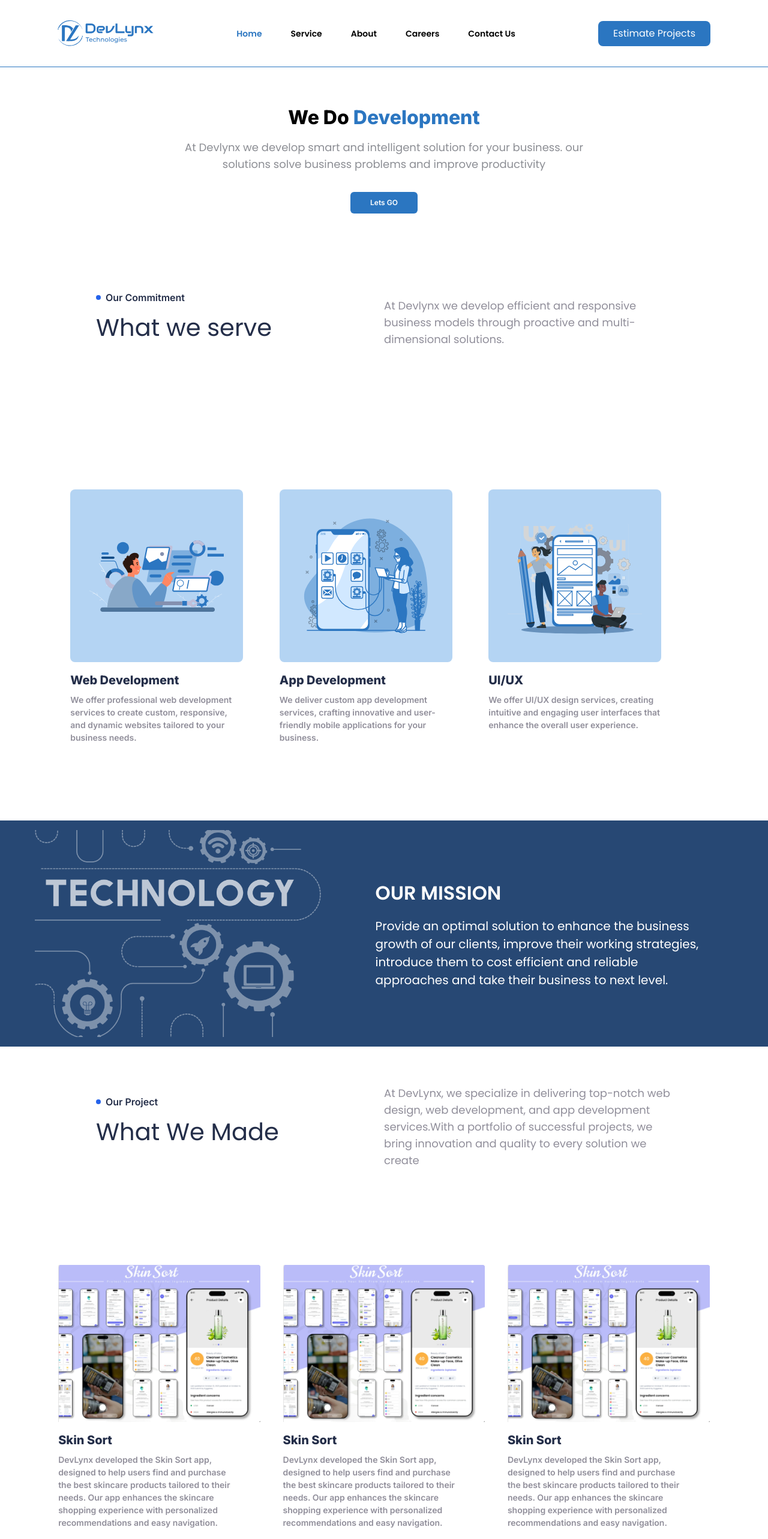
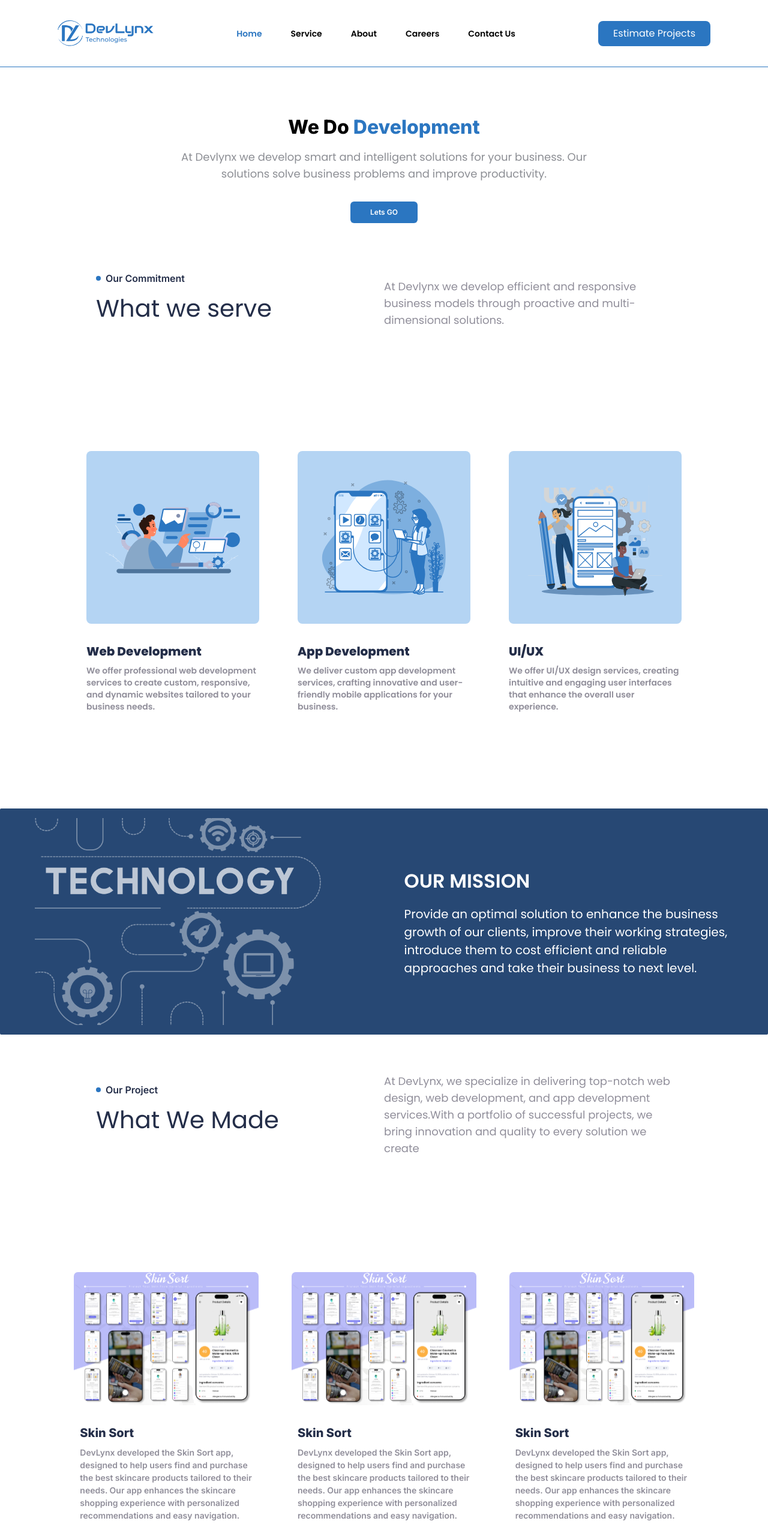
Before and after one commit to mohsin8888/Devlynx, a React (Create React App) app: page / in a window 1280 px wide. Shown: the top 2566 px of the page at 60% size. Built offline with nearby package versions, Linux system fonts and the light colour scheme.

Commit message:
responsive

```diff
--- a/src/components/Card/Carditems.jsx
+++ b/src/components/Card/Carditems.jsx
@@ -1,7 +1,7 @@
 import Webiimage from "../../asset/images/home/webimage.svg";
 import Appimage from "../../asset/images/home/appimage.svg";
 import uximage from "../../asset/images/home/uximage.svg";
-import projectImage1 from "../../asset/images/home/p.png";
+import projectImage1 from "../../asset/images/home/newproject.svg";
 
 export const Carditems = {
   services: [
--- a/src/components/Card/Projectcard.jsx
+++ b/src/components/Card/Projectcard.jsx
@@ -3,15 +3,15 @@
 export const Projectcard = ({ icon, Cardheading, para, Customstylepara }) => {
   return (
 
-    <div className="  md:w-[45%] lg:w-[30%] flex flex-col mx-auto  py-4 sm:py-0 ">
+    <div className="  w-full md:w-1/2 lg:w-1/3 flex flex-col items-center justify-center  py-12  sm:py-8 ">
   <div className="">
     <div className="flex justify-center items-center ">
-      <img src={icon} alt="Web icon" class="w-full h-full" />
+      <img src={icon} alt="Web icon" class=" w-[100%] sm:w-[85%] h-auto" />
     </div>
   </div>
 
 
-  <div className="sm:w-72">
+  <div className="w-full sm:w-72 text-center sm:text-start mt-4">
     <h3 class="text-xl text-[#242E49]  lato font-[800] mt-4 mb-2">{Cardheading}</h3>
     <p class={`text-[#908E9A] lato font-[600] text-[14px] ${Customstylepara}`}>{para}</p>
   </div>
--- a/src/components/Card/Servicescard.jsx
+++ b/src/components/Card/Servicescard.jsx
@@ -3,19 +3,21 @@
 const Servicescard = ({ icon, Cardheading, para, Customstylepara }) => {
   return (
     <>
-   <div class=" md:w-[50%] lg:w-[33%] flex flex-col sm:text-start text-center   py-8 sm:py-0  ">
-  <div className="sm:w-72 h-72 bg-[#B4D4F3] p-8 rounded-lg">
-    <div className="flex justify-center items-center h-full">
-      <img src={icon} alt="Web icon" class="w-full h-full" />
+  <div class="w-full md:w-1/2 lg:w-1/3 flex flex-col items-center justify-center py-8">
+
+  <div class="w-full sm:w-72 h-72 bg-[#B4D4F3] p-8 rounded-lg">
+    <div class="flex justify-center items-center h-full">
+      <img src={icon} alt="Web icon" class="w-full h-full object-contain" />
     </div>
   </div>
 
 
-  <div className="sm:w-72 ">
-    <h3 class="text-xl text-[#242E49]  lato font-[800] mt-4 mb-2">{Cardheading}</h3>
-    <p class={`text-[#908E9A] lato font-[600] text-[14px] ${Customstylepara}`}>{para}</p>
+  <div class="w-full sm:w-72 text-center sm:text-start mt-4">
+    <h3 class="text-xl text-[#242E49] font-extrabold mt-4 mb-2">{Cardheading}</h3>
+    <p class={`text-[#908E9A] font-semibold text-sm ${Customstylepara}`}>{para}</p>
   </div>
 </div>
+
 
 
 
--- a/src/components/Home/Headinghome.jsx
+++ b/src/components/Home/Headinghome.jsx
@@ -4,6 +4,7 @@
     CustomClass,
     Heading,
     subheading,
+    subheadingstyle,
     text,
 
 }) => {
@@ -11,14 +12,14 @@
     <>
       <section class={` flex flex-col lg:flex-row items-start lg:items-center  text-center sm:text-start  ${CustomClass}`}>
         <div class="  w-full md:w-[90%] lg:w-[50%]  mb-4">
-          <div class="flex items-center space-x-2">
-            <div class="w-2 h-2 bg-blue-600 rounded-full"></div>
+          <div class="flex items-center space-x-2 pl-6 sm:pl-0 ">
+            <div class="w-2 h-2 bg-[#2b76c1] rounded-full"></div>
             <span class="text-base text-[#242E49] lato font-[600]">
               {Heading}
             </span>
           </div>
 
-          <h1 class="mt-2 text-[2.5rem]  latofont-[800] text-[#242E49]">
+          <h1 class={`mt-2 text-[2rem]  sm:text-[2.5rem]  latofont-[800] text-[#242E49] ${subheadingstyle}`}>
             {subheading}
           </h1>
         </div>
--- a/src/components/Home/ImageSection/Imagesection.jsx
+++ b/src/components/Home/ImageSection/Imagesection.jsx
@@ -9,8 +9,8 @@
     CustomStyletext
 }) => {
   return (
-    <div className='bg-[#274874] flex items-center justify-center p-4 '>
-    <div className={`flex flex-col lg:flex-row items-center  gap-12   ${CustomClass}`}>
+    <div className='bg-[#274874] flex items-center  rounded-sm justify-center sm:p-4 p-6 '>
+    <div className={`flex flex-col lg:flex-row items-center  gap-24   ${CustomClass}`}>
   {/* <!-- Image Section --> */}
   <div className=" mb-8 md:mb-0 w-full lg:w-[45%] flex justify-center items-center">
     <img
@@ -21,8 +21,8 @@
   </div>
 
   {/* <!-- Text Section --> */}
-  <div className="lg:w-[45%] text-center sm:text-start">
-    <h2 className=" text-white text-[2rem] poppins font-[600] mb-4   sm:w-[80%] ">
+  <div className="lg:w-[45%] text-center lg:text-start">
+    <h2 className=" text-white text-[2rem] poppins font-[600] mb-4   sm:w-[80%] md:mx-auto  md:ml-0 md:mr-0 ">
       {heading}
     </h2>
     <p className={` poppins font-[400] text-xl  lg:leading-[30px]  text-white ${CustomStyletext}`}>
--- a/src/components/Wrapper/MainWrapper.jsx
+++ b/src/components/Wrapper/MainWrapper.jsx
@@ -8,7 +8,7 @@
   return (
     <div
     id={id}
-    className={`  bg-white  flex flex-col items-center justify-center py-16 px-16 ${CustomClass}`}>
+    className={`bg-white  flex flex-col items-center justify-center py-16 px-16 ${CustomClass}`}>
         {children}
     </div>
   )
--- a/src/pages/Home.jsx
+++ b/src/pages/Home.jsx
@@ -14,22 +14,29 @@
 import Headinghome from "../components/Home/Headinghome";
 import { Link } from "react-router-dom";
 import Button from "../components/Buttons/Button";
+import zzz from "../asset/images/home/backgroundimg.svg";
 const Home = () => {
   const { setIsMenuOpen } = useOutletContext(); // Use this to get setIsMenuOpen
   return (
     <div onClick={() => setIsMenuOpen(false)}>
-      <MainWrapper CustomClass={"!px-2  py-8 sm:!py-16"}>
-        <div className=" w-full lg:w-[90%] mx-auto text-center">
+     <MainWrapper
+  CustomClass={"!px-2 py-12 sm:!py-20"}
+  style={{
+    backgroundImage: `url(${zzz})`,
+    backgroundSize: 'cover',
+    backgroundPosition: 'center',
+  }}
+>
+  <div className="w-full lg:w-[90%] mx-auto text-center">
     <h2 className="text-[2rem] lato font-[800] leading-[40px] mb-2 sm:mb-4 text-[#000]">
-            We  Do
-            <span className="text-[#2b76c1] lato font-[800]">  Development   </span>
+      We Do
+      <span className="text-[#2b76c1] lato font-[800]"> Development </span>
     </h2>
 
-          <p className=" sm:w-[70%] lg:w-[60%] mx-auto  mb-4 sm:mb-8 text-lg poppins font-[400] text-[#8C8E94;]">
-            At Devlynx we develop smart and intelligent solution for your
-            business. our solutions solve business problems and improve
-            productivity
+    <p className="sm:w-[70%] lg:w-[60%] mx-auto mb-6 sm:mb-8 text-lg poppins font-[400] text-[#8C8E94]">
+      At Devlynx we develop smart and intelligent solutions for your business. Our solutions solve business problems and improve productivity.
     </p>
+
     <Link
       to="https://api.whatsapp.com/send?phone=923166618694"
       target="_blank"
@@ -45,7 +52,7 @@
   </div>
 </MainWrapper>
 
-      <MainWrapper CustomClass={" !px-4 sm:!px-20  md:!px-28 lg:!px-40"}>
+      <MainWrapper CustomClass={" !px-4 sm:!px-20  md:!px-28 lg:!px-40 !py-0"}>
         <Headinghome
           Heading="Our Commitment"
           subheading="What we serve"
@@ -74,7 +81,7 @@
           CustomStyletext=""
         />
       </MainWrapper>
-      <MainWrapper CustomClass={" !px-2 sm:!px-40 !py-0"}>
+      <MainWrapper CustomClass={" !px-5 sm:!px-20 lg:!px-40 !py-0"}>
         <Headinghome
           Heading="Our Project"
           subheading="What We Made"
@@ -82,8 +89,8 @@
         />
       </MainWrapper>
 
-      <MainWrapper CustomClass={"!px-4 !sm:px-20  "}>
-        <div className="flex flex-wrap  mt-4 sm:pt-20 w-[90%] mx-auto ">
+      <MainWrapper CustomClass={"!px-0 !sm:px-20  "}>
+        <div className="flex flex-wrap  mt-4 sm:pt-20 w-[85%] mx-auto justify-center  ">
           {Carditems.projects.map((item, index) => (
             <Projectcard
               key={index}
@@ -103,10 +110,11 @@
           CustomStyletext=""
         />
       </MainWrapper>
-      <MainWrapper CustomClass={" !px-5 sm:!px-48 !py-0 !min-h-[0vh]"}>
+      <MainWrapper CustomClass={" !px-1 sm:!px-20 lg:!px-40 !py-0 "}>
         <Headinghome
           Heading="Contact details"
           subheading="How to Approach"
+          subheadingstyle= "!w-[100%]"
           text="Looking for top-notch web development, app development, or UI/UX design? Contact DevLynx today and let us transform your vision into reality with our expert solutions!"
         />
       </MainWrapper>
@@ -124,7 +132,6 @@
           ))}
         </div>
       </MainWrapper>
-
     </div>
   );
 };
```
Also changed, not shown: src/asset/images/home/backgroundimg.svg (added), src/asset/images/home/newproject.svg (added), src/index.css (line endings or trailing spaces). Lines whose indentation alone changed are shown as unchanged.
